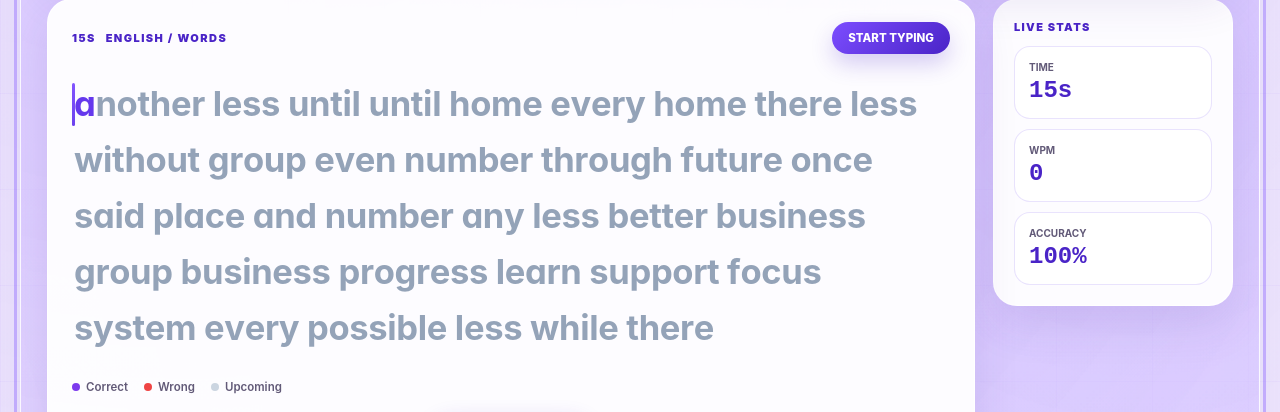
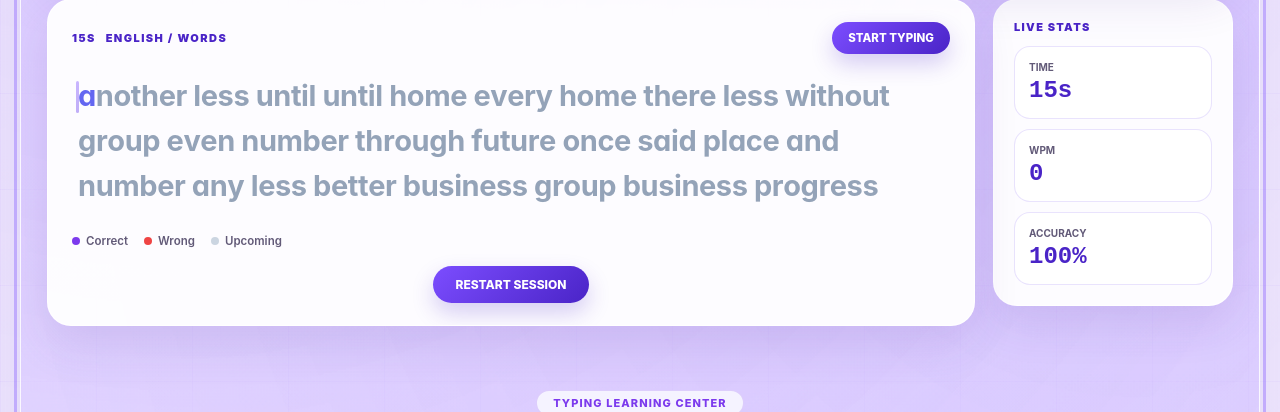
Before and after one commit to mohdaffan54511-cmyk/TeksType, a React (Vite) app: page / in a window 1280 px wide. Shown: the part 783-1195 px from the top of the page. Built offline with nearby package versions, Linux system fonts and the light colour scheme; no server answers.

Commit message:
Refactor typing-text styles and character states
Updated styles for the typing-text class, including height, padding, font size, and color adjustments. Enhanced scrollbar visibility settings and refined character state styles.

```diff
--- a/src/App.css
+++ b/src/App.css
@@ -403,21 +403,28 @@ kbd {
 }
 
 /* ==========================================================================
-   ORIGINAL BOLD SANS-SERIF TYPOGRAPHY & SMOOTH 3px CARET
+   CLEAN 3-LINE VIEWPORT (NO SCROLLBAR, NO BOTTOM CLIPPING, 2.5px CARET)
    ========================================================================== */
 
 .typing-text {
-  min-height: 220px;
-  max-height: 360px;
-  padding: 6px 2px;
-  overflow-y: auto;
-  overscroll-behavior: contain;
+  /* Exactly 3 full lines visible */
+  height: 146px !important;
+  min-height: 146px !important;
+  max-height: 146px !important;
+  padding: 4px 6px !important;
+
+  /* Bold Modern Sans-Serif */
   font-family: -apple-system, BlinkMacSystemFont, "Segoe UI", Roboto, "Helvetica Neue", Arial, sans-serif !important;
-  font-size: clamp(26px, 2.7vw, 38px) !important;
-  line-height: 1.62 !important;
+  font-size: 29px !important;
+  line-height: 1.55 !important;
   font-weight: 700 !important;
-  letter-spacing: -0.01em !important;
-  color: rgba(23, 17, 44, 0.35) !important;
+  letter-spacing: -0.015em !important;
+
+  /* Hide scrollbars across all browsers */
+  overflow: hidden !important;
+  scrollbar-width: none !important;
+  -ms-overflow-style: none !important;
+
   user-select: none;
   cursor: text;
   outline: none;
@@ -427,6 +434,12 @@ kbd {
   -webkit-font-smoothing: antialiased;
   -moz-osx-font-smoothing: grayscale;
   text-rendering: optimizeLegibility;
+}
+
+.typing-text::-webkit-scrollbar {
+  display: none !important;
+  width: 0 !important;
+  height: 0 !important;
 }
 
 /* Word & Space Tokens */
@@ -440,7 +453,7 @@ kbd {
   white-space: pre-wrap;
 }
 
-/* Pure Character States */
+/* Character States */
 .char {
   position: relative;
   display: inline-block;
@@ -452,28 +465,28 @@ kbd {
   transition: color 40ms linear;
 }
 
-/* 1. Upcoming Untyped Characters (Soft Gray) */
+/* 1. Upcoming Untyped Characters */
 .char.upcoming {
   color: #94a3b8 !important;
   font-weight: 700 !important;
 }
 
-/* 2. Correctly Typed Characters (Deep Dark Navy) */
+/* 2. Correctly Typed Characters */
 .char.correct {
-  color: #17112c !important;
+  color: #0f172a !important;
   font-weight: 800 !important;
 }
 
-/* 3. Mistakes / Errors (Crisp Red Text with Zero Pink Box) */
+/* 3. Mistakes / Errors (Crisp Red Text, Zero Background Box) */
 .char.wrong {
   color: #ef4444 !important;
   font-weight: 800 !important;
   background: transparent !important;
 }
 
-/* 4. Active Character + Smooth 3px Rounded Caret */
+/* 4. Active Character + Smooth Calibrated 2.5px Caret */
 .char.current {
-  color: #6538ed !important;
+  color: #6366f1 !important;
   background: transparent !important;
 }
 
@@ -481,12 +494,12 @@ kbd {
   content: "";
   position: absolute;
   left: -2px;
-  top: 12%;
-  height: 76%;
-  width: 3px;
+  top: 14%;
+  height: 72%;
+  width: 2.5px;
   background: linear-gradient(180deg, #7c4dff, #6538ed);
   border-radius: 9999px;
-  animation: tpCaretPulse 1s ease-in-out infinite;
+  animation: tpCaretPulse 0.9s ease-in-out infinite;
   pointer-events: none;
 }
 
@@ -496,8 +509,12 @@ kbd {
 }
 
 @keyframes tpCaretPulse {
-  0%, 100% { opacity: 1; }
-  50% { opacity: 0.15; }
+  0%, 100% {
+    opacity: 1;
+  }
+  50% {
+    opacity: 0.15;
+  }
 }
 
 /* Legend Row */
@@ -684,7 +701,9 @@ kbd {
   }
   .typing-text {
     font-size: 22px !important;
-    min-height: 200px;
+    height: 110px !important;
+    min-height: 110px !important;
+    max-height: 110px !important;
   }
   .topbar {
     min-height: 68px;
```
